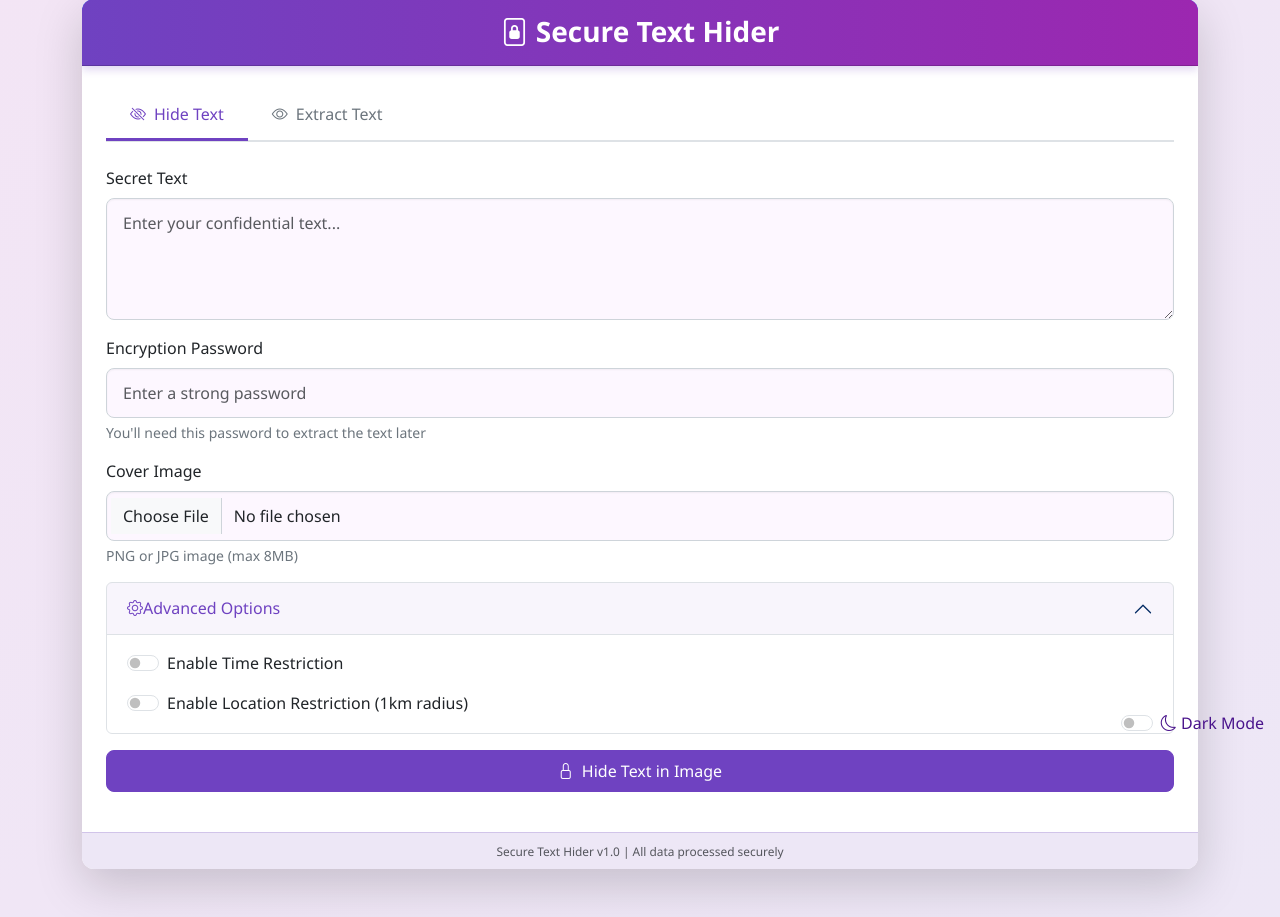
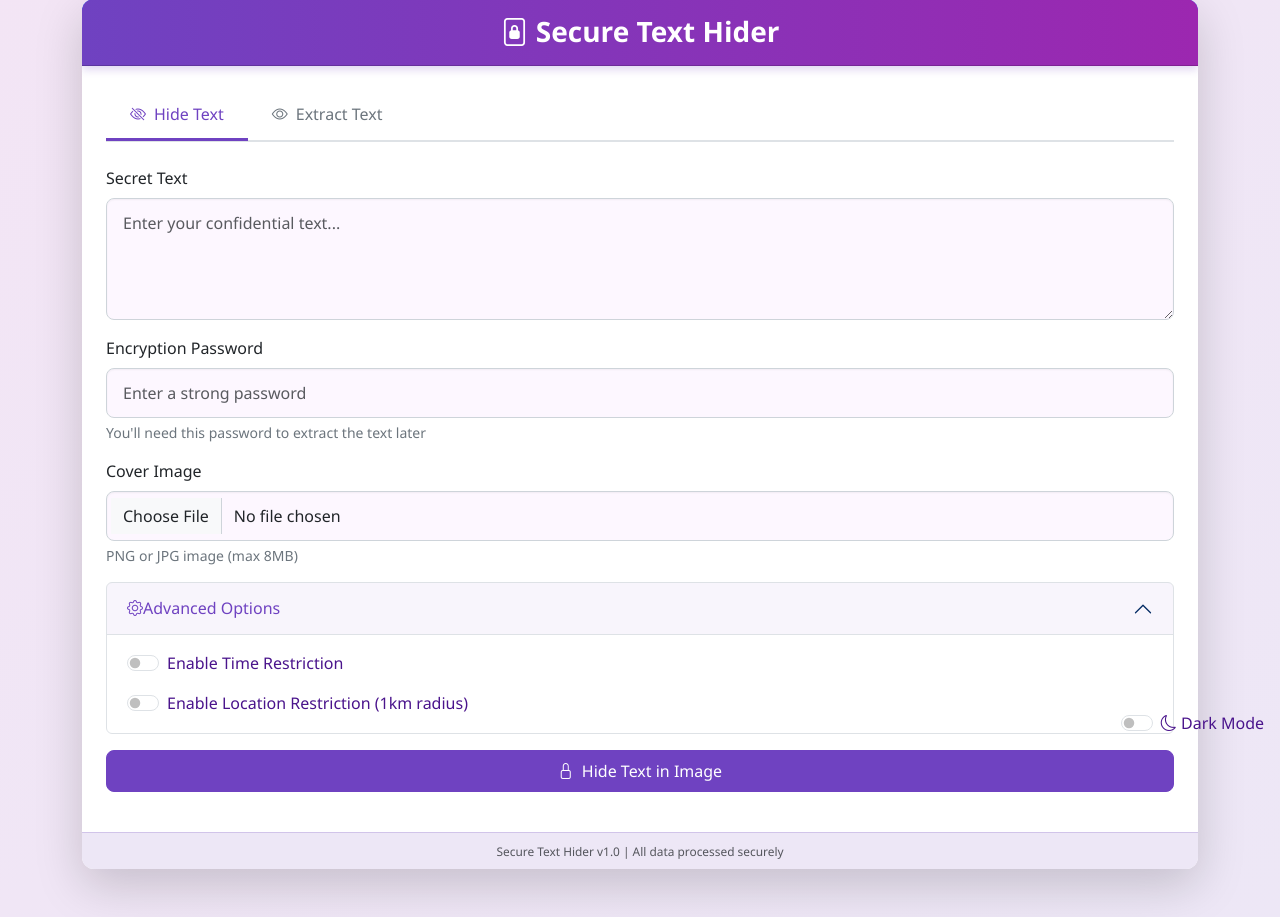
Before and after one commit to MohammadObeidat24/stego, a Flask app: page / in a window 1280 px wide, after a click on "Advanced Options". Shown: the part 49-966 px from the top of the page. Run offline with Flask 3, Linux system fonts and the light colour scheme.

Commit message:
Update style-purple-enhanced.css

```diff
--- a/static/style-purple-enhanced.css
+++ b/static/style-purple-enhanced.css
@@ -299,3 +299,13 @@ body.dark-mode .form-text {
 body.dark-mode .form-check-label {
     color: #ddd; /* أبيض باهت مريح */
 }
+/* Dark mode label fix - positioned label in corner */
+#darkModeToggle:checked + .form-check-label,
+body.dark-mode .form-check-label {
+    color: #e0d7f3 !important;  /* أرجواني فاتح */
+}
+
+/* تحسين اللون في الوضع الفاتح أيضاً */
+body:not(.dark-mode) .form-check-label {
+    color: #4a148c;
+}
```
